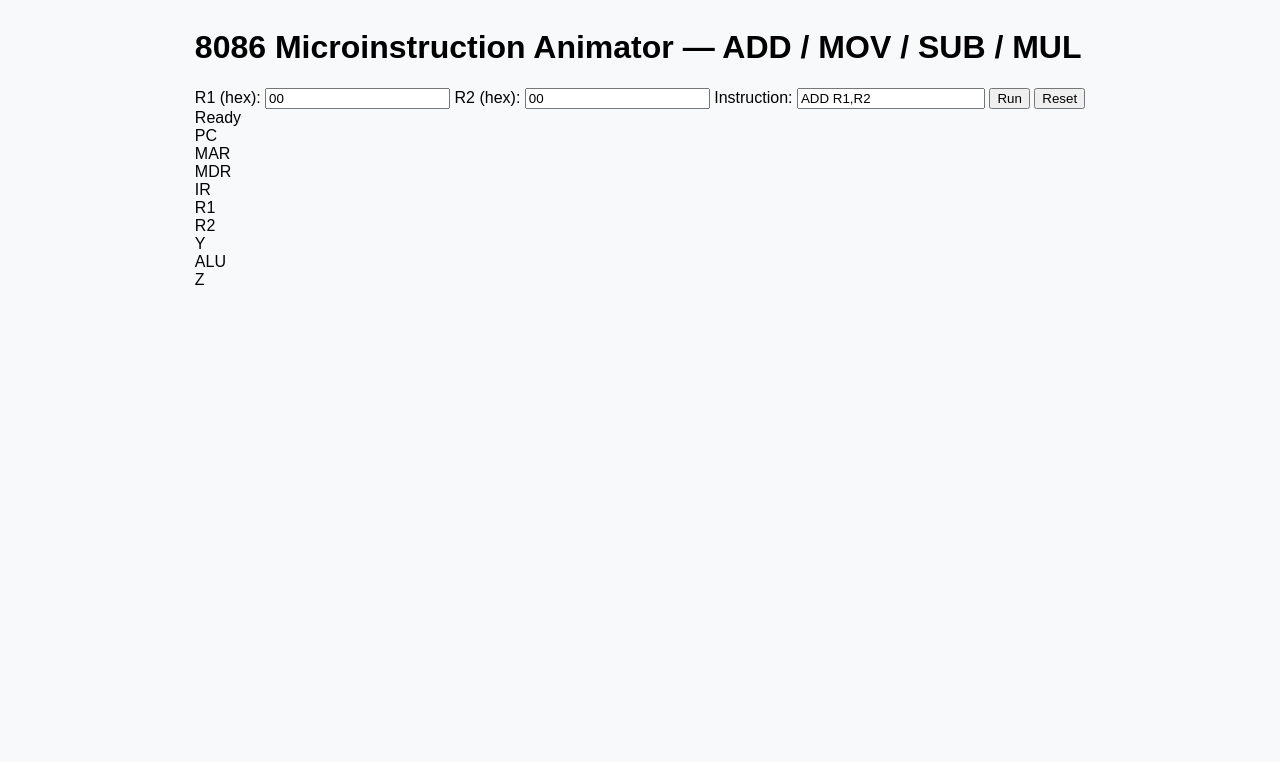
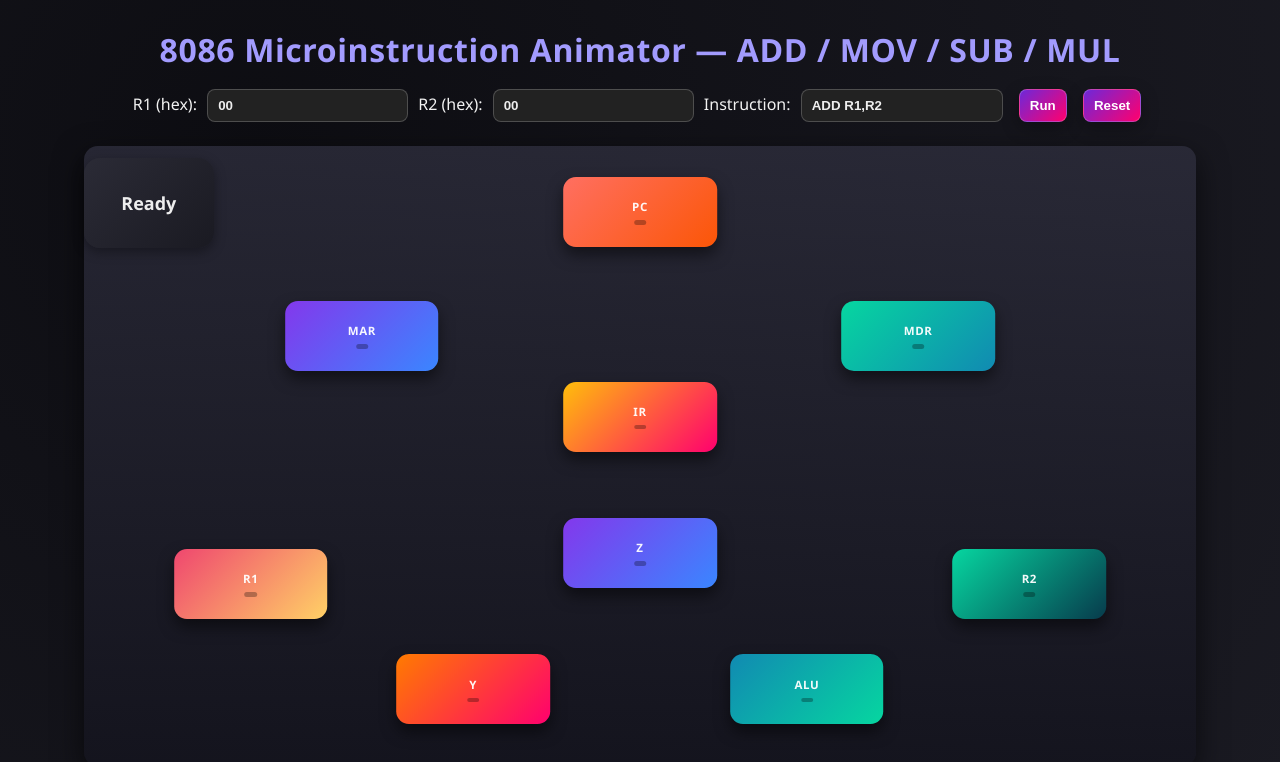
Before and after one commit to ahamed-wafiq/Animation_8086, a plain HTML site: page index.html in a window 1280 px wide. Drawn offline with Linux system fonts and the light colour scheme.

Commit message:
Update style.css

```diff
--- a/style.css
+++ b/style.css
@@ -1,83 +1,199 @@
-body {
-  font-family: Arial, sans-serif;
-  background: #f8f9fa;
+:root {
+  --bg1: #0d0d12;
+  --bg2: #1a1a22;
+  --accent: #a29bfe;
+  --accent-2: #ff6ec7;
+}
+
+html, body {
+  height: 100%;
+  margin: 0;
+  font-family: "Segoe UI", Roboto, Arial;
+  background: radial-gradient(circle at 20% 20%, var(--bg1), var(--bg2));
+  color: #f2f2f2;
+}
+
+.page {
+  padding: 22px;
+  text-align: center;
+}
+
+h1 {
+  margin: 6px 0 8px;
+  color: var(--accent);
+  letter-spacing: 0.6px;
+}
+
+.controls {
+  margin: 12px 0;
+}
+
+.controls input,
+.controls select,
+.controls button {
+  padding: 8px 10px;
+  margin: 6px;
+  border-radius: 8px;
+  border: 1px solid rgba(255,255,255,0.2);
+  font-weight: 600;
+  background: #222;
+  color: #eee;
+}
+
+.controls button {
+  background: linear-gradient(135deg, #6d28d9, #ff006e);
+  color: white;
+  cursor: pointer;
+  box-shadow: 0 6px 18px rgba(0,0,0,0.3);
+}
+
+.controls button:hover {
+  transform: translateY(-2px);
+}
+
+#status {
+  margin-top: 12px;
+  font-weight: 700;
+  color: #eee;
+  width: 130px;
+  height: 90px;
+  position: fixed;
+  background: linear-gradient(135deg, #2b2b36, #1a1a22);
+  border-radius: 16px;
+  box-shadow: 0 4px 12px rgba(0,0,0,0.35);
+  text-align: center;
+  display: flex;
+  align-items: center;
+  justify-content: center;
+  font-family: "Segoe UI", sans-serif;
+  font-size: 18px;
+  font-weight: 600;
+}
+
+.container {
+  margin: 18px auto;
+  width: 90%;
+  height: 620px;
+  position: relative;
+  border-radius: 14px;
+  background: linear-gradient(180deg, rgba(45,45,60,0.8), rgba(20,20,30,0.9));
+  box-shadow: 0 10px 30px rgba(0,0,0,0.6);
+  overflow: visible;
+}
+
+.box {
+
+  width: 12vw;
+  height: 8vh;
+  min-width: 110px;
+  min-height: 70px;
+
+  border-radius: 1em;
+  position: absolute;
   display: flex;
   flex-direction: column;
   align-items: center;
+  justify-content: center;
+
+  color: white;
+  font-weight: 800;
+  letter-spacing: 0.6px;
+
+  box-shadow: 0 0.6em 1.2em rgba(0,0,0,0.5);
+  transition: transform .28s ease, box-shadow .28s ease;
+  z-index: 2;
+
+  /* Responsive font scaling */
+  font-size: clamp(12px, 1vw, 16px);
 }
 
-#inputs {
-  margin: 15px;
-  font-size: 16px;
+.box .label {
+  font-size: clamp(10px, 0.9vw, 14px);
+  opacity: 0.95;
 }
 
-#inputs input {
-  width: 60px;
-  text-align: center;
-  margin: 5px;
+.box .val {
+  font-size: clamp(9px, 0.8vw, 13px);
+  opacity: 0.95;
+  margin-top: 6px;
+  font-weight: 700;
+  padding: 0.2em 0.6em;
+  border-radius: 0.6em;
+  background: rgba(0,0,0,0.3);
 }
 
-#container {
-  display: grid;
-  grid-template-columns: repeat(4, 150px);
-  gap: 40px;
-  margin-top: 30px;
-  position: relative;
+.box.active {
+  transform: scale(1.12);
+  box-shadow: 0 1.2em 2.4em rgba(255,110,199,0.35);
+  z-index: 4;
 }
 
-.block {
-  width: 120px;
-  height: 60px;
-  background: #e3e3ff;
-  border: 2px solid #555;
-  border-radius: 10px;
-  display: flex;
-  justify-content: center;
-  align-items: center;
-  font-weight: bold;
-  position: relative;
+
+#PC  { left:50%;  top:5%;   transform:translateX(-50%); background: linear-gradient(135deg,#ff6f61,#fb5607); }
+#MAR { left:25%;  top:25%;  transform:translateX(-50%); background: linear-gradient(135deg,#8338ec,#3a86ff); }
+#MDR { left:75%;  top:25%;  transform:translateX(-50%); background: linear-gradient(135deg,#06d6a0,#118ab2); }
+#IR  { left:50%;  top:38%;  transform:translateX(-50%); background: linear-gradient(135deg,#ffbe0b,#ff006e); }
+
+#R1  { left:15%;  top:65%;  transform:translateX(-50%); background: linear-gradient(135deg,#ef476f,#ffd166); }
+#R2  { left:85%;  top:65%;  transform:translateX(-50%); background: linear-gradient(135deg,#06d6a0,#073b4c); }
+
+#Y   { left:35%;  top:82%;  transform:translateX(-50%); background: linear-gradient(135deg,#ff7b00,#ff006e); }
+#ALU { left:65%;  top:82%;  transform:translateX(-50%); background: linear-gradient(135deg,#118ab2,#06d6a0); }
+#Z   { left:50%;  top:60%;  transform:translateX(-50%); background: linear-gradient(135deg,#8338ec,#3a86ff); }
+
+
+/* Arrows */
+svg#arrowLayer {
+  position: absolute;
+  width: 100%;
+  height: 100%;
+  top: 0; left: 0;
   z-index: 1;
+  overflow: visible;
+  pointer-events: none;
+}
+path.arrow {
+  fill: none;
+  stroke: #aaa;
+  stroke-width: 3;
+  opacity: 0;
+  transition: opacity .28s ease, stroke-width .28s;
+  marker-end: url(#arrowhead);
+}
+path.arrow.active {
+  opacity: 1;
+  stroke: var(--accent-2);
+  stroke-width: 4;
+  filter: drop-shadow(0 6px 10px rgba(255,110,199,0.5));
+}
+.note {
+  margin-top: 10px;
+  font-size: 13px;
+  color: #bbb;
 }
 
-.data {
-  width: 50px;
-  height: 50px;
-  border-radius: 50%;
-  background: orange;
-  position: absolute;
-  display: flex;
-  justify-content: center;
-  align-items: center;
-  color: white;
-  font-weight: bold;
-  opacity: 0;
-  z-index: 2;
+@media (max-width: 1100px) {
+  .container {
+    transform: scale(.85);
+    transform-origin: center top;
+    height: 520px;
+  }
 }
 
-#arrowLayer {
-  position: absolute;
-  top: 0;
-  left: 0;
-  width: 100%;
-  height: 100%;
-  pointer-events: none;
-  z-index: 0;
+@media (max-width: 768px) {
+  .container {
+    transform: scale(.7);
+    height: 450px;
+  }
+  h1 { font-size: 20px; }
+  .controls { font-size: 14px; }
 }
 
-.arrow {
-  stroke: red;
-  stroke-width: 3;
-  marker-end: url(#arrowhead);
-  opacity: 0;
+@media (max-width: 480px) {
+  .container {
+    transform: scale(.6);
+    height: 400px;
+  }
+  h1 { font-size: 18px; }
+  .box { width: 110px; height: 70px; }
 }
-
-marker {
-  fill: red;
-}
-
-#steps {
-  margin-top: 20px;
-  font-size: 18px;
-  font-weight: bold;
-  color: #333;
-}
```
